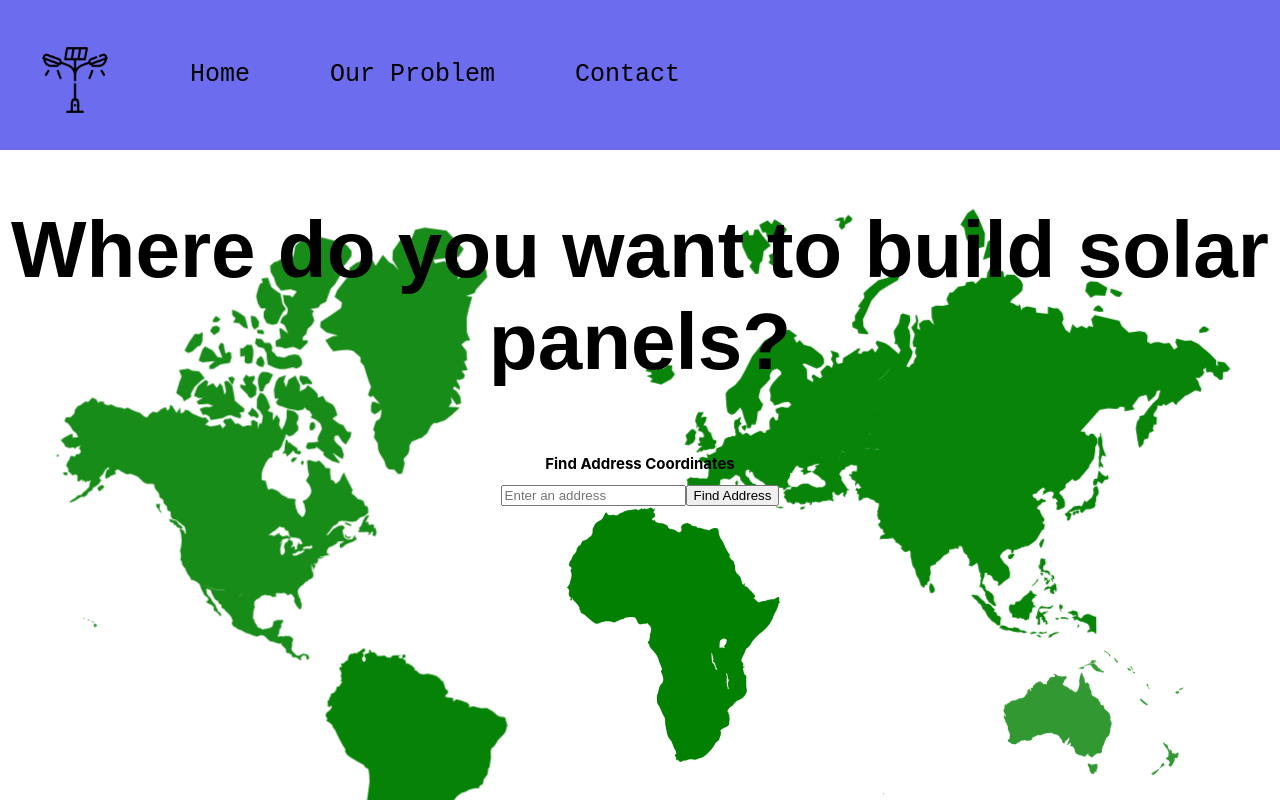
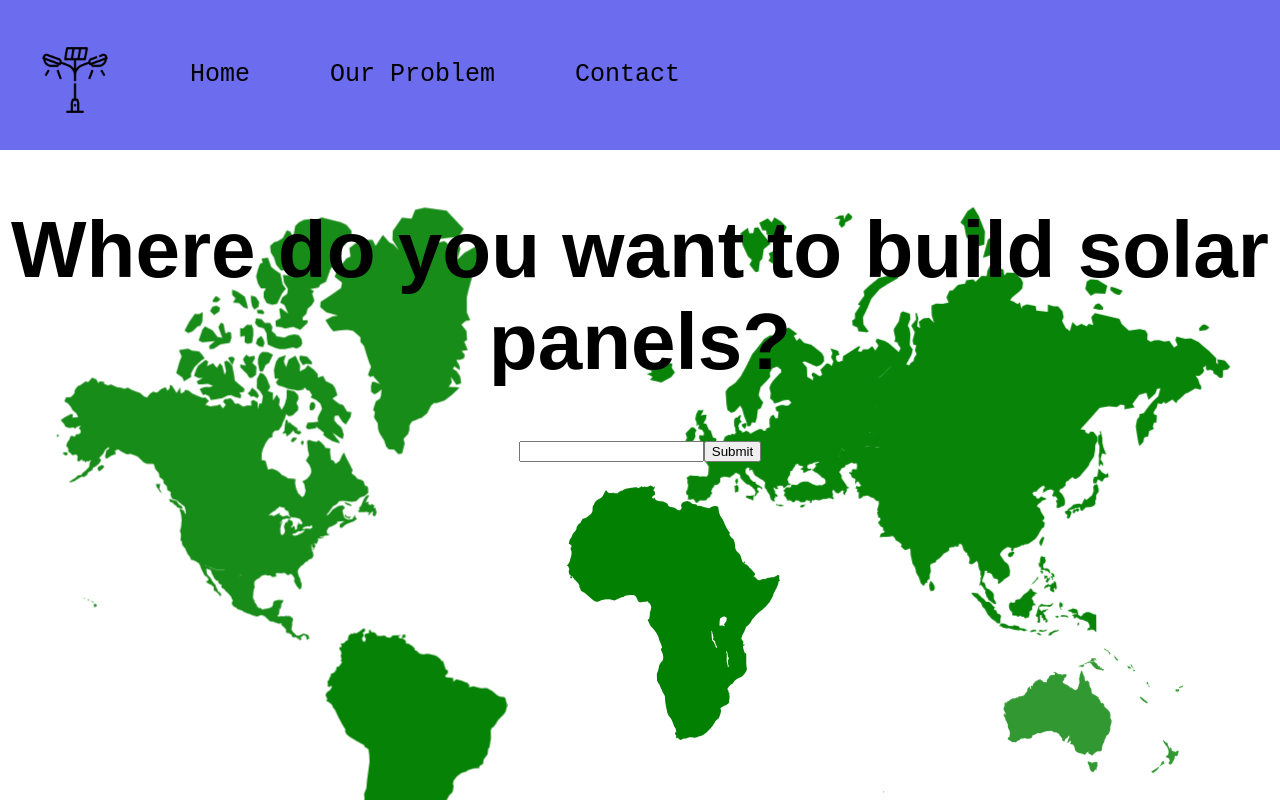
Before and after one commit to Vicguin65/HackRPI2025, a React (Create React App) app in the folder renew-app/: page / in a window 1280 px wide. Shown: the top 800 px of the page. Built offline with nearby package versions, Linux system fonts and the light colour scheme.

Commit message:
Revert "changed home to route to project page"
This reverts commit d33c925805b9f5047bbeda5357bd1ec87853e5d7.

```diff
--- a/renew-app/src/App.tsx
+++ b/renew-app/src/App.tsx
@@ -1,8 +1,6 @@
-import React from "react";
 import logo from "./assets/logo.png";
 import "./App.css";
-import AddressFinder from "./components/AddressFinder";
-import ProjectPage from "./pages/ProjectPage";
+import UserInputForm from "./components/UserInputForm";
 import BackgroundTransition from "./components/BackgroundTransition";
 import { ReactComponent as ContinentsShape } from "./Continents.svg";
 import { ReactComponent as AfricaShape } from "./assets/africa.svg";
@@ -12,12 +10,6 @@ import { ReactComponent as SAmericaShape } from "./assets/south-america.svg";
 import { ReactComponent as AustraliaShape } from "./assets/australia.svg";
 
 function App() {
-  // Define a function to handle the coordinates found by AddressFinder
-  const handleCoordinatesFound = (coordinates: { lat: number; lng: number }) => {
-    console.log("Coordinates found:", coordinates);
-    // Additional logic can go here, such as updating state or making API calls
-  };
-
   return (
     <div className="App">
       {/* The Header with navigation */}
@@ -40,11 +32,20 @@ function App() {
       <div className="App-body">
         <h1 className="App-title">Where do you want to build solar panels?</h1>
       </div>
-
-      {/* Replace UserInputForm with AddressFinder */}
-      <AddressFinder onCoordinatesFound={handleCoordinatesFound} />
-
+      <UserInputForm />
       <div className="App-background">
+        {/* <h1 className="App-title">Where do you want to build solar panels?</h1> */}
+        {/* <svg className="background-shape" viewBox="0 0 100 100">
+          <circle cx="50" cy="50" r="40" fill="rgb(16, 146, 207)" />
+        </svg>
+        <svg className="background-shape" viewBox="0 0 100 100">
+          <rect x="20" y="20" width="60" height="60" fill="rgb(4, 80, 151)" />
+        </svg>
+        <svg className="background-shape" viewBox="0 0 100 100">
+          <path
+            fill="rgb(4, 80, 151)"></path>
+        </svg> */}
+        {/* <NorthAmericaShape className="background-shape"/> */}
         <AsiaShape className="asia-shape" />
         <AfricaShape className="africa-shape" />
         <NAmericaShape className="north-america-shape" />
--- a/renew-app/src/components/AddressFinder.tsx
+++ b/renew-app/src/components/AddressFinder.tsx
@@ -1,26 +1,24 @@
 import React, { useState } from "react";
-import { useNavigate } from "react-router-dom";
 
 interface GeocodeResponse {
   lat: number;
   lng: number;
 }
-
 interface AddressFinderProps {
   onCoordinatesFound: (coordinates: GeocodeResponse) => void;
 }
-
-const AddressFinder: React.FC<AddressFinderProps> = ({ onCoordinatesFound }) => {
+const AddressFinder: React.FC <AddressFinderProps>= ({onCoordinatesFound}) =>  {
   const [address, setAddress] = useState<string>("");
+  const [coordinates, setCoordinates] = useState<GeocodeResponse | null>(null);
   const [error, setError] = useState<string | null>(null);
-  const navigate = useNavigate();
 
   const handleInputChange = (e: React.ChangeEvent<HTMLInputElement>) => {
     setAddress(e.target.value);
   };
 
+
   const findAddress = async () => {
-    setError(null);
+    setError(null); // Reset any previous error
 
     if (!address) {
       setError("Please enter an address");
@@ -44,10 +42,8 @@ const AddressFinder: React.FC<AddressFinderProps> = ({ onCoordinatesFound }) =>
       }
 
       const { lat, lng } = data.results[0].geometry.location;
-      onCoordinatesFound({ lat, lng });
-
-      // Navigate to ProjectPage with coordinates as state
-      navigate("/project", { state: { coordinates: { lat, lng } } });
+      setCoordinates({ lat, lng });
+      onCoordinatesFound({lat, lng});
     } catch (error: any) {
       setError(error.message || "An error occurred");
     }
@@ -63,7 +59,15 @@ const AddressFinder: React.FC<AddressFinderProps> = ({ onCoordinatesFound }) =>
         placeholder="Enter an address"
       />
       <button onClick={findAddress}>Find Address</button>
+
       {error && <p style={{ color: "red" }}>{error}</p>}
+
+      {coordinates && (
+        <div>
+          <p>Latitude: {coordinates.lat}</p>
+          <p>Longitude: {coordinates.lng}</p>
+        </div>
+      )}
     </div>
   );
 };
--- a/renew-app/src/index.tsx
+++ b/renew-app/src/index.tsx
@@ -6,7 +6,6 @@ import App from "./App";
 import reportWebVitals from "./reportWebVitals";
 import ProjectPage from "./pages/ProjectPage";
 
-// Define the routes, including the ProjectPage route
 const router = createBrowserRouter([
   {
     path: "/",
@@ -18,15 +17,16 @@ const router = createBrowserRouter([
   },
 ]);
 
-// Render the router
 const root = ReactDOM.createRoot(
   document.getElementById("root") as HTMLElement
 );
 root.render(
   <React.StrictMode>
-    <RouterProvider router={router} />
+    <App />
   </React.StrictMode>
 );
 
-// Measure performance
+// If you want to start measuring performance in your app, pass a function
+// to log results (for example: reportWebVitals(console.log))
+// or send to an analytics endpoint. Learn more: https://bit.ly/CRA-vitals
 reportWebVitals();
--- a/renew-app/src/pages/ProjectPage.tsx
+++ b/renew-app/src/pages/ProjectPage.tsx
@@ -1,6 +1,7 @@
-import React from "react";
-import { useLocation } from "react-router-dom";
+import logo from "./logo.svg";
 import Map from "../components/Map";
+import AddressFinder from "../components/AddressFinder";
+import React, { useState } from "react";
 
 interface GeocodeResponse {
   lat: number;
@@ -8,14 +9,16 @@ interface GeocodeResponse {
 }
 
 const ProjectPage: React.FC = () => {
-  const location = useLocation();
-  const coordinates = location.state?.coordinates || {
+  const [coordinates, setCoordinates] = useState<GeocodeResponse>({
     lat: 41.728661,
     lng: -73.679733,
+  });
+  const handleCoordinatesFound = (coords: GeocodeResponse) => {
+    setCoordinates(coords); // Store coordinates in parent state
   };
-
   return (
     <div className="App">
+      <AddressFinder onCoordinatesFound={handleCoordinatesFound} />
       <Map coordinates={coordinates} />
     </div>
   );
```
